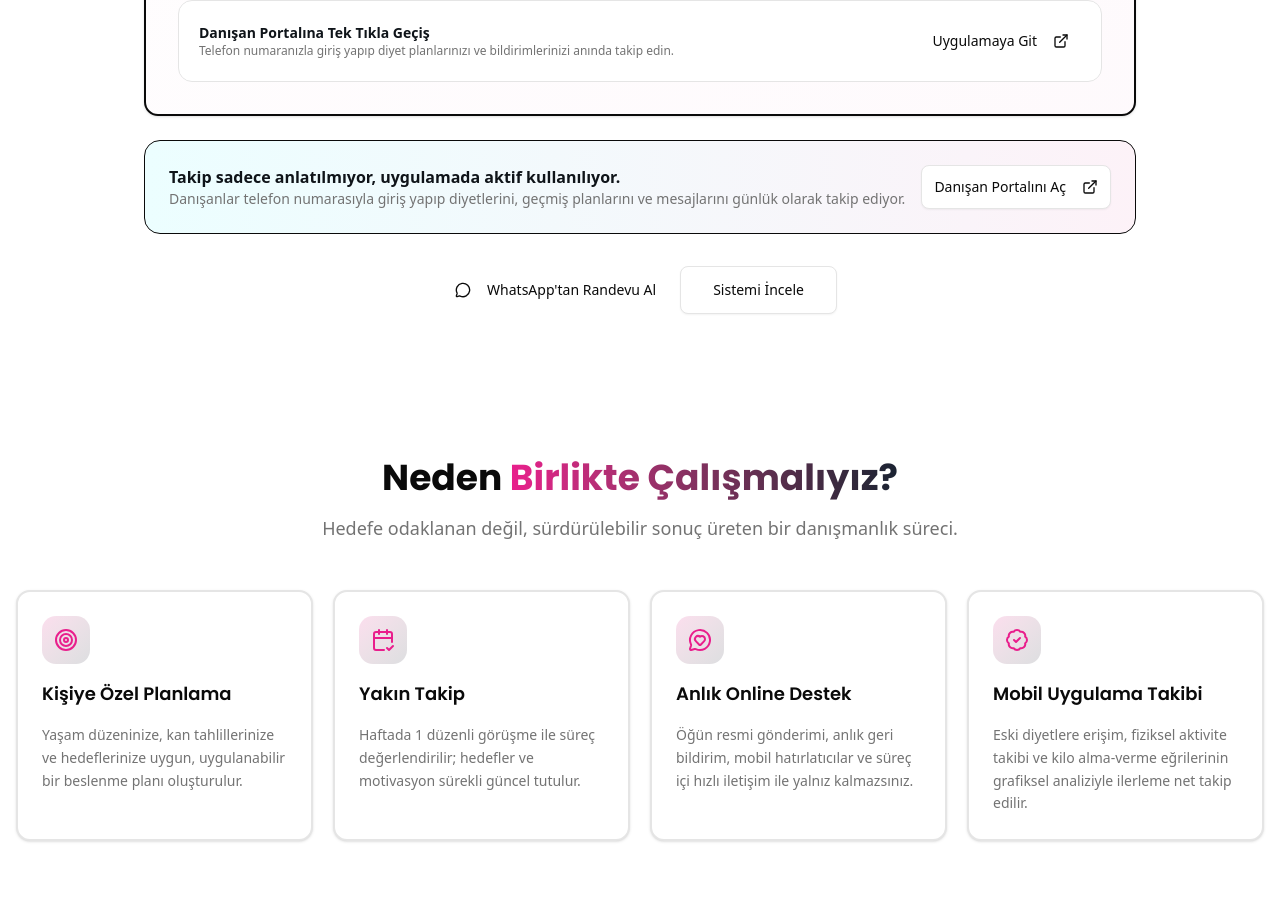
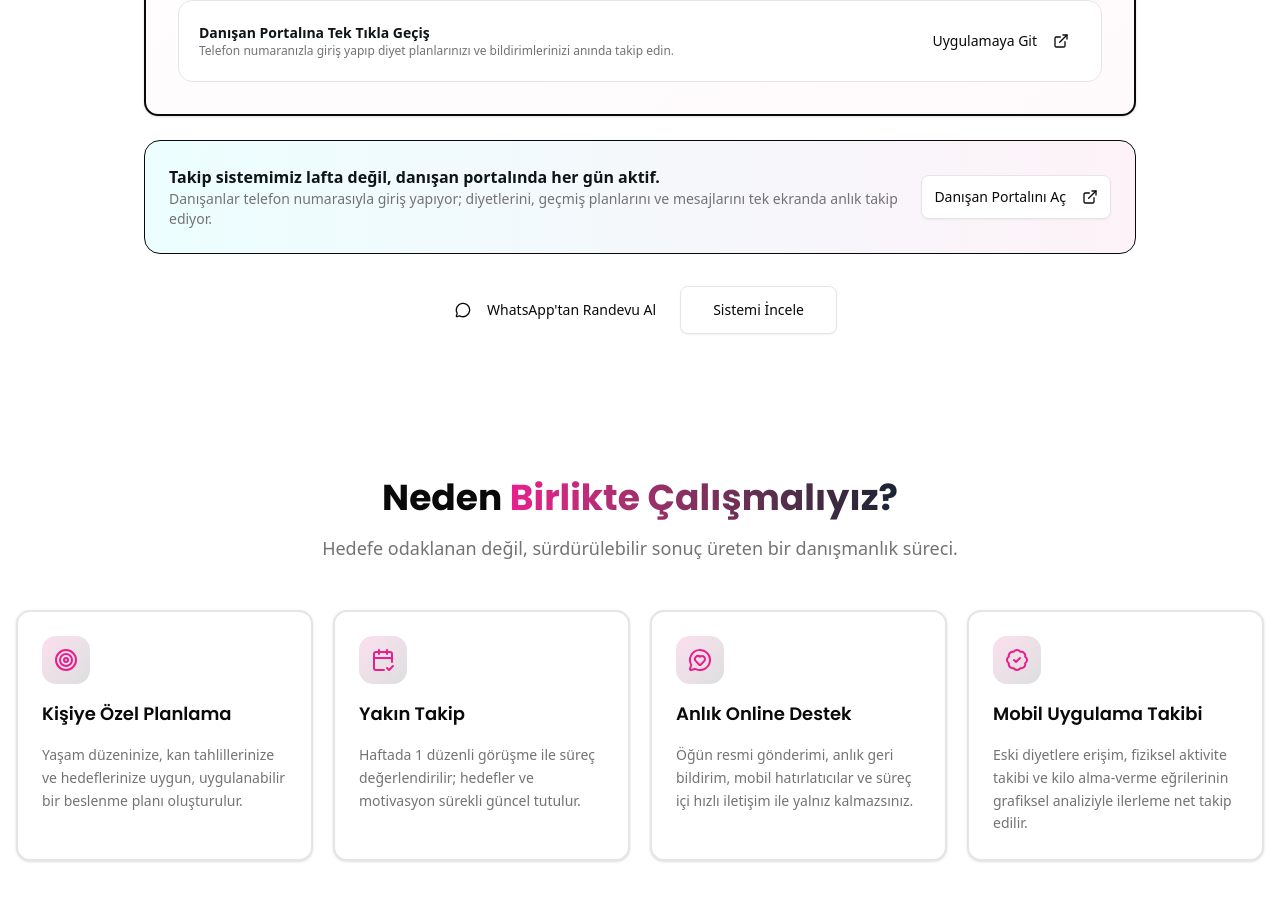
Before and after one commit to nourish88/dyt-exgi-evgin-aktas, a Next.js app: page / in a window 1280 px wide. Shown: the part 3152-4053 px from the top of the page. Built offline with nearby package versions, Linux system fonts and the light colour scheme; no server answers.

Commit message:
copy: strengthen app usage message in programs section

```diff
--- a/src/components/home/programs-section.tsx
+++ b/src/components/home/programs-section.tsx
@@ -87,11 +87,11 @@ export function ProgramsSection() {
           <div className="flex flex-col md:flex-row md:items-center md:justify-between gap-4">
             <div>
               <p className="text-base font-semibold text-[var(--brand-dark)]">
-                Takip sadece anlatılmıyor, uygulamada aktif kullanılıyor.
+                Takip sistemimiz lafta değil, danışan portalında her gün aktif.
               </p>
               <p className="text-sm text-muted-foreground">
-                Danışanlar telefon numarasıyla giriş yapıp diyetlerini, geçmiş
-                planlarını ve mesajlarını günlük olarak takip ediyor.
+                Danışanlar telefon numarasıyla giriş yapıyor; diyetlerini,
+                geçmiş planlarını ve mesajlarını tek ekranda anlık takip ediyor.
               </p>
             </div>
             <a href={clientAppUrl} target="_blank" rel="noopener noreferrer">
```
